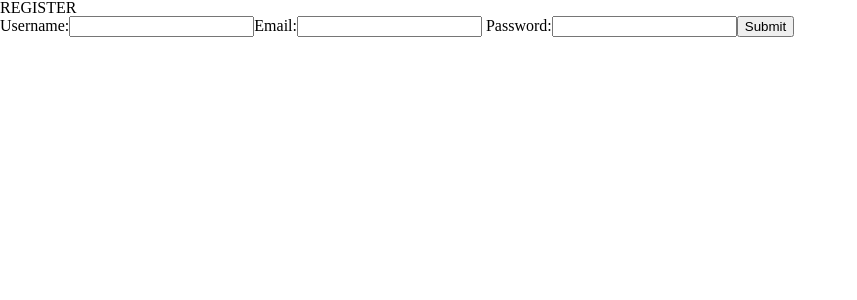
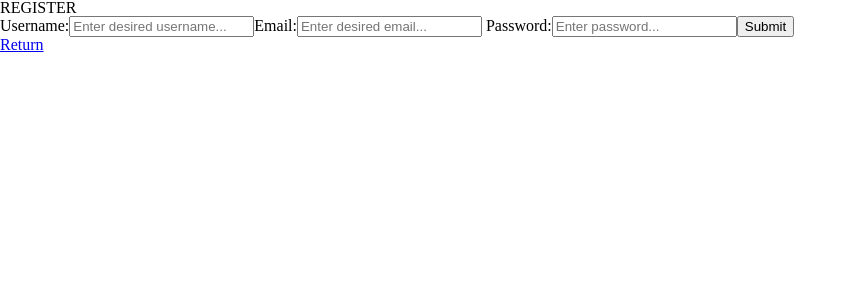
Before and after one commit to Sephta/stal-catalog-cms, a React (Create React App) app in the folder client/: page /app/register in a window 1280 px wide. Shown: the top 300 px of the page, without its empty margins (0-857 px from the left). Built offline with nearby package versions, Linux system fonts and the light colour scheme.

Commit message:
further work on clientside login

```diff
--- a/client/src/pages/Home.js
+++ b/client/src/pages/Home.js
@@ -6,18 +6,16 @@ const Home = (props) => {
   const user = useContext(UserContext);
   const setUser = useContext(UserDispatchContext);
 
-  // useEffect(() => {
-  // }, []);
-
-  // if (!user) {
-  //   return (<Navigate to="/Login"/>);
-  // }
+  useEffect(() => {
+    console.debug(`[DEBUG] - <Home>: `, user);
+  }, [user]);
 
   return (
     <div>
       <h1>HOME</h1>
       {user == null ? (<a href="/app/login">Login</a>) : (<a href={`${process.env.REACT_APP_SERVER_URL}/api/oauth/signout`}>Logout</a>)}
       {user == null ? (<a href="/app/register">Register</a>) : (<></>)}
+      <p>{JSON.stringify(user)}</p>
 
 
     </div>
--- a/client/src/pages/Login.js
+++ b/client/src/pages/Login.js
@@ -7,10 +7,6 @@ const Login = (props) => {
   const user = useContext(UserContext);
   const setUser = useContext(UserDispatchContext);
 
-  useEffect(() => {
-    console.debug(`[DEBUG] - `, user);
-  });
-
   const [loginState, setLoginState] = useState(
     {
       email: "",
@@ -18,19 +14,11 @@ const Login = (props) => {
     }
   );
 
-  const onUpdateEmailField = (event) => {
-    setLoginState({
-      username: loginState.username,
-      email: event.target.value,
-      password: loginState.password,
-    });
-  }
-  const onUpdatePasswordField = (event) => {
-    setLoginState({
-      username: loginState.username,
-      email: loginState.email,
-      password: event.target.value,
-    });
+  const handleFormUpdate = (event) => {
+    setLoginState((prevState) => ({
+      ...prevState,
+      [event.target.type]: event.target.value,
+    }));
   }
 
   const submitLogin = (event) => {
@@ -52,8 +40,6 @@ const Login = (props) => {
       onSuccess: (data) => {
         console.debug(`[DEBUG] - `, data);
         setUser(data);
-
-        return (<Navigate to="/" />);
       },
       onFailure: (err) => {
         console.error(`[ERROR] - `, err);
@@ -66,13 +52,22 @@ const Login = (props) => {
       <h1>LOGIN</h1>
       <form onSubmit={submitLogin}>
         <label>Email:
-          <input type="text" value={loginState.email} onChange={onUpdateEmailField} />
+          <input
+            type="email"
+            value={loginState.email}
+            onChange={handleFormUpdate}
+          />
         </label>
         <label> Password:
-          <input type="text" value={loginState.password} onChange={onUpdatePasswordField} />
+          <input
+            type="password"
+            value={loginState.password}
+            onChange={handleFormUpdate}
+          />
         </label>
         <input type="submit" />
       </form>
+      <a href="/app/">Return</a>
     </div>
   );
 };
--- a/client/src/pages/Register.js
+++ b/client/src/pages/Register.js
@@ -5,32 +5,17 @@ import LazyFetch from '../components/common/requests/LazyFetch';
 const Register = (props) => {
   const [registerState, setRegisterState] = useState(
     {
-      username: "",
+      text: "",
       email: "",
       password: "",
     }
   );
 
-  const onUpdateUsernameField = (event) => {
-    setRegisterState({
-      username: event.target.value,
-      email: registerState.email,
-      password: registerState.password,
-    });
-  }
-  const onUpdateEmailField = (event) => {
-    setRegisterState({
-      username: registerState.username,
-      email: event.target.value,
-      password: registerState.password,
-    });
-  }
-  const onUpdatePasswordField = (event) => {
-    setRegisterState({
-      username: registerState.username,
-      email: registerState.email,
-      password: event.target.value,
-    });
+  const handleFormUpdate = (event) => {
+    setRegisterState((prevState) => ({
+      ...prevState,
+      [event.target.type]: event.target.value,
+    }));
   }
 
   const submitRegister = (event) => {
@@ -66,16 +51,32 @@ const Register = (props) => {
       <h1>REGISTER</h1>
       <form onSubmit={submitRegister}>
         <label>Username:
-          <input type="text" value={registerState.username} onChange={onUpdateUsernameField} />
+          <input
+            type="text"
+            value={registerState.username}
+            onChange={handleFormUpdate}
+            placeholder={"Enter desired username..."}
+          />
         </label>
         <label>Email:
-          <input type="text" value={registerState.email} onChange={onUpdateEmailField} />
+          <input
+            type="email"
+            value={registerState.email}
+            onChange={handleFormUpdate}
+            placeholder={"Enter desired email..."}
+          />
         </label>
         <label> Password:
-          <input type="text" value={registerState.password} onChange={onUpdatePasswordField} />
+          <input
+            type="password"
+            value={registerState.password}
+            onChange={handleFormUpdate}
+            placeholder={"Enter password..."}
+          />
         </label>
         <input type="submit" value={"Submit"}/>
       </form>
+      <a href="/app/">Return</a>
     </div>
   );
 };
```
Also changed, not shown: client/src/components/common/UserProvider.js (+14 -5 lines), 2 other files (tests, documents, lock files or other folders).
